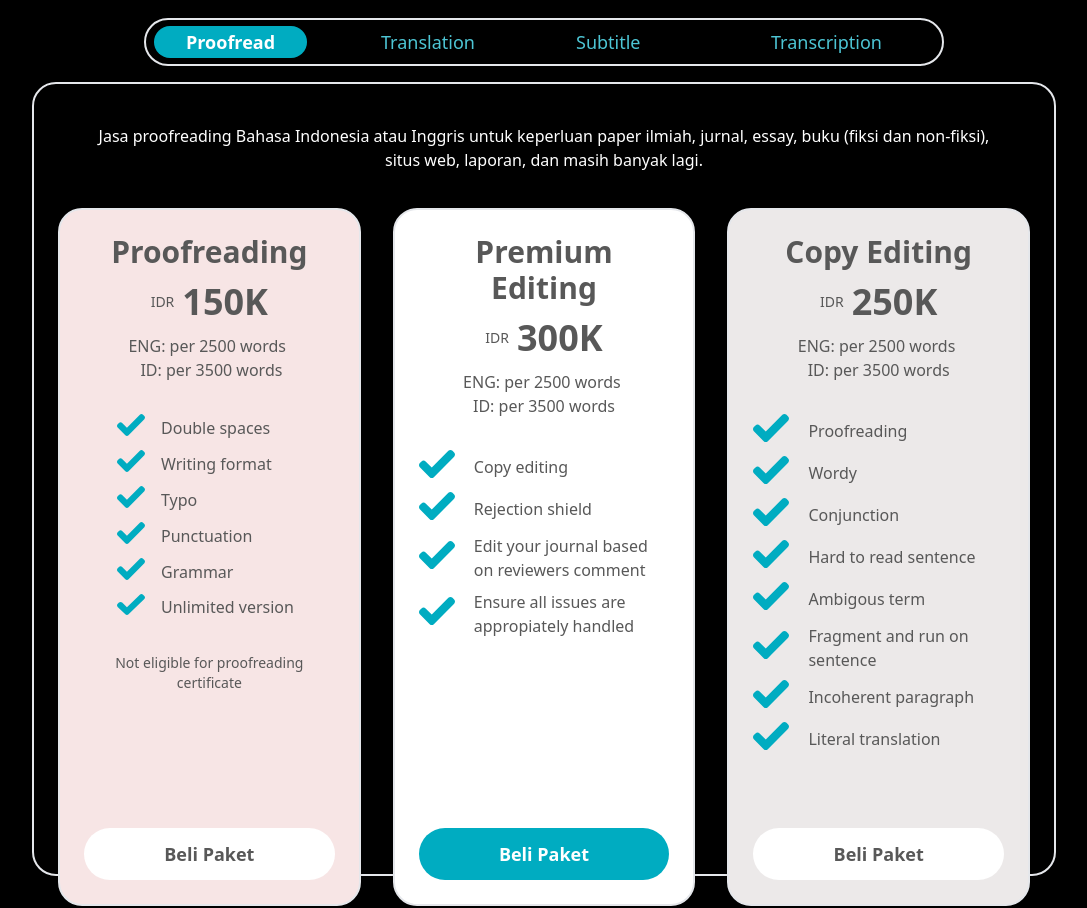
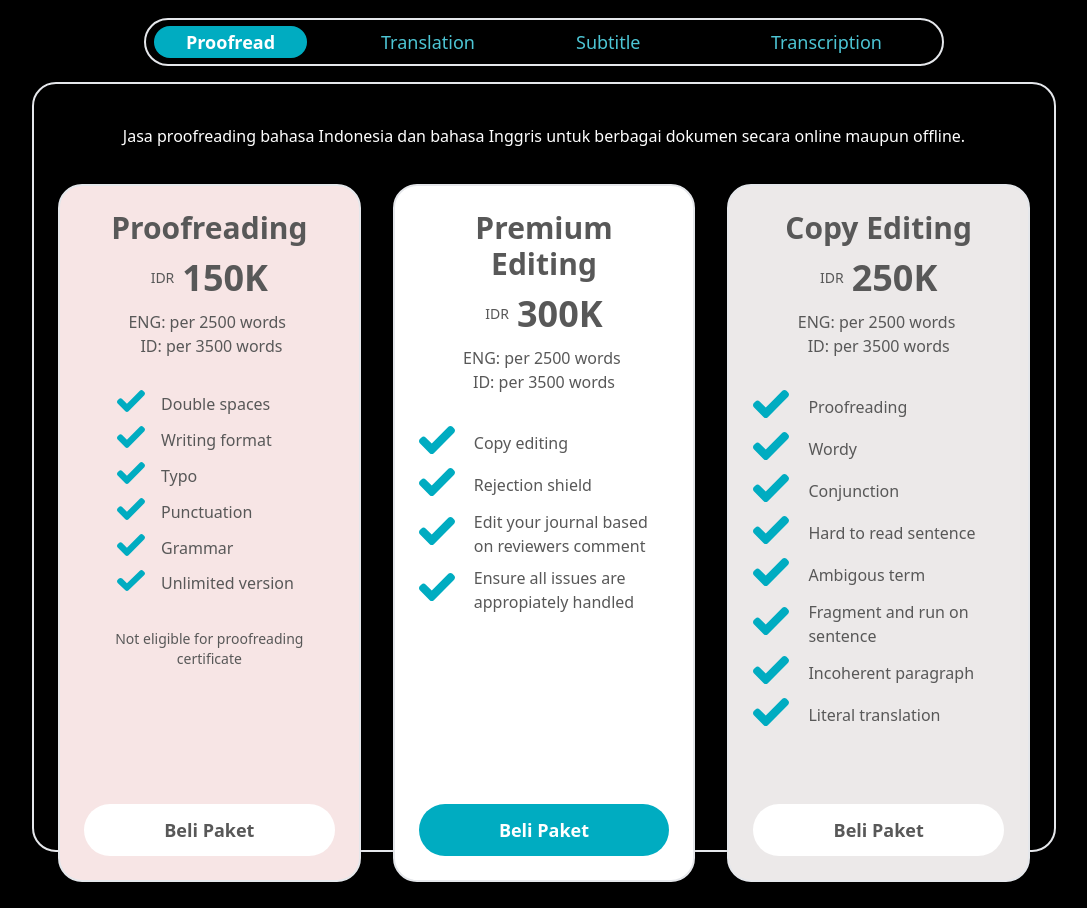
Before and after one commit to yasanugroho/silver-doodle, a Next.js app: page /for-individuals in a window 1280 px wide. Shown: the part 2394-3302 px from the top of the page, without its empty margins (96-1183 px from the left). Built offline with nearby package versions, Linux system fonts and the light colour scheme; what @tailwindcss/typography would draw is missing.

Commit message:
Update Tabs.tsx

```diff
--- a/components/Tabs.tsx
+++ b/components/Tabs.tsx
@@ -27,7 +27,7 @@ const tab: TabsContent[] = [
   {
     label: 'Proofread',
     desc: [
-      'Jasa proofreading Bahasa Indonesia atau Inggris untuk keperluan paper ilmiah, jurnal, essay, buku (fiksi dan non-fiksi), situs web, laporan, dan masih banyak lagi.',
+      'Jasa proofreading bahasa Indonesia dan bahasa Inggris untuk berbagai dokumen secara online maupun offline.',
       'Indonesian or English proofreading service for scientific paper, journal, essay, books (fiction and non-fiction), website, reports, and many other',
     ],
     content: [
@@ -74,7 +74,7 @@ const tab: TabsContent[] = [
   {
     label: 'Translation',
     desc: [
-      'Jasa penerjemah sekaligus proofreading untuk Bahasa Inggris dan Indonesia.',
+      'Jasa translate dokumen sekaligus proofread untuk bahasa Inggris dan Indonesia. Penerjemah kami sudah berpengalaman menerjemahkan dokumen berbagai jenis, mulai dari jurnal internasional hingga konten kreatif.',
       'Translation service combined with proofreading for English and Indonesian.',
     ],
     content: [
@@ -107,7 +107,7 @@ const tab: TabsContent[] = [
   {
     label: 'Subtitle',
     desc: [
-      'Jasa subtitle Bahasa Indonesia dan Inggris untuk video dan film yang mengikuti permintaan khusus kamu.',
+      'Jasa pembuatan subtitle dan close caption (cc) untuk video dan film sesuai permintaan. Tersedia juga jasa terjemah subtitle bahasa Indonesia ke Inggris atau sebaliknya.',
       'Indonesian and English subtitling service for videos and films packaged with custom request just for you.',
     ],
     content: [
@@ -132,7 +132,7 @@ const tab: TabsContent[] = [
   {
     label: 'Transcription',
     desc: [
-      'Jasa transkripsi untuk Bahasa Indonesia dan/atau Inggris dengan hasil instan atau permintaan khusus sesukamu',
+      'Jasa transkripsi yang mengubah rekaman suara menjadi teks dengan hasil instan atau manual sesuai permintaan. Tersedia dalam bahasa Indonesia dan Bahasa Inggris.',
       'Speech-to-text or transcription service for Indonesian and/or English with instant result or custom request as you wish',
     ],
     content: [
```
